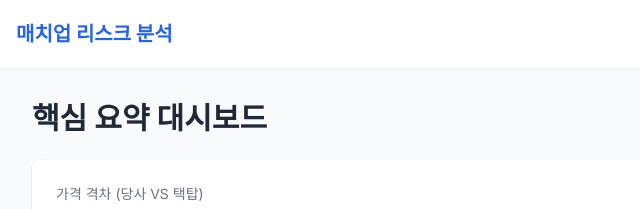
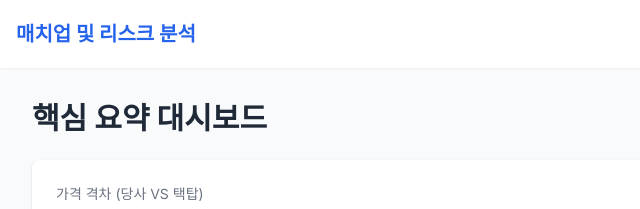
Before and after one commit to himilkyways/size, a plain HTML site: page kpi.html in a window 1280 px wide. Shown: the top 209 px of the page, 0-640 px from the left. Drawn offline with nearby package versions, Linux system fonts and the light colour scheme.

```diff
--- a/kpi.html
+++ b/kpi.html
@@ -5,7 +5,7 @@
     <meta name="viewport" content="width=device-width, initial-scale=1.0">
     <!-- 크롤링 및 검색 엔진 인덱싱 방지 (noindex, nofollow) 태그 추가 -->
     <meta name="robots" content="noindex, nofollow">
-    <title>매치업 가격 및 리스크 분석 대시보드</title>
+    <title>한국스마트탑 매치업 가격 및 리스크 분석 대시보드</title>
     <script src="https://cdn.tailwindcss.com"></script>
     <script src="https://cdn.jsdelivr.net/npm/chart.js"></script>
     <link rel="preconnect" href="https://fonts.googleapis.com">
@@ -59,7 +59,7 @@
 
     <header class="sticky top-0 z-50 w-full bg-white shadow-sm">
         <nav class="container mx-auto flex items-center justify-between p-4">
-            <h1 class="text-xl font-bold text-blue-600">매치업 리스크 분석</h1>
+            <h1 class="text-xl font-bold text-blue-600">매치업 및 리스크 분석</h1>
             <div class="flex space-x-2 text-sm font-medium text-gray-700">
                 <a class="nav-link" data-target="dashboard">대시보드</a>
                 <a class="nav-link" data-target="analysis">가격 분석</a>
```
